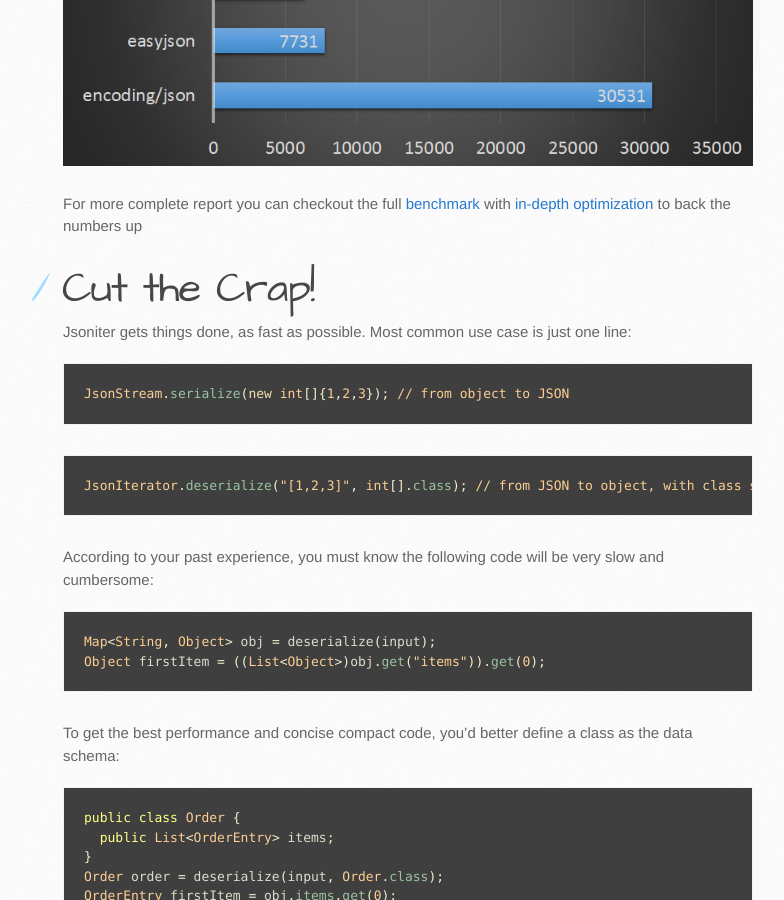
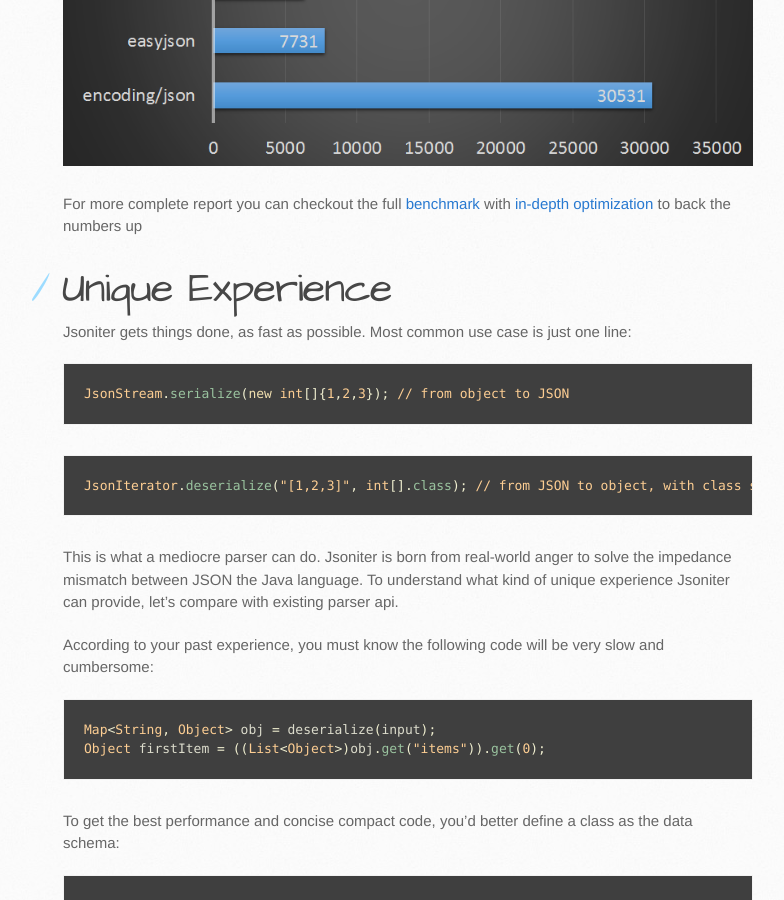
Before and after one commit to json-iterator/json-iterator.github.io, a Jekyll site: the page built from index.md, in a window 1280 px wide and 900 px high, scrolled down 1130 px. Shown: the whole window, without its empty margins (107-891 px from the left). Built offline with Jekyll 4.4.1, drawn with Linux system fonts in a browser that asks for light colours; comment, search, counter and statistics services are not loaded.

Commit message:
Update index.md

````diff
--- a/index.md
+++ b/index.md
@@ -17,7 +17,7 @@
 
 For more complete report you can checkout the full [benchmark](/benchmark.html) with [in-depth optimization](/benchmark.html#optimization-used) to back the numbers up
 
-# Cut the Crap!
+# Unique Experience
 
 Jsoniter gets things done, as fast as possible. Most common use case is just one line:
 
@@ -28,6 +28,8 @@
 ```java
 JsonIterator.deserialize("[1,2,3]", int[].class); // from JSON to object, with class specified
 ```
+
+This is what a mediocre parser can do. Jsoniter is born from real-world anger to solve the impedance mismatch between JSON the Java language. To understand what kind of unique experience Jsoniter can provide, let's compare with existing parser api.
 
 According to your past experience, you must know the following code will be very slow and cumbersome:
 
````
